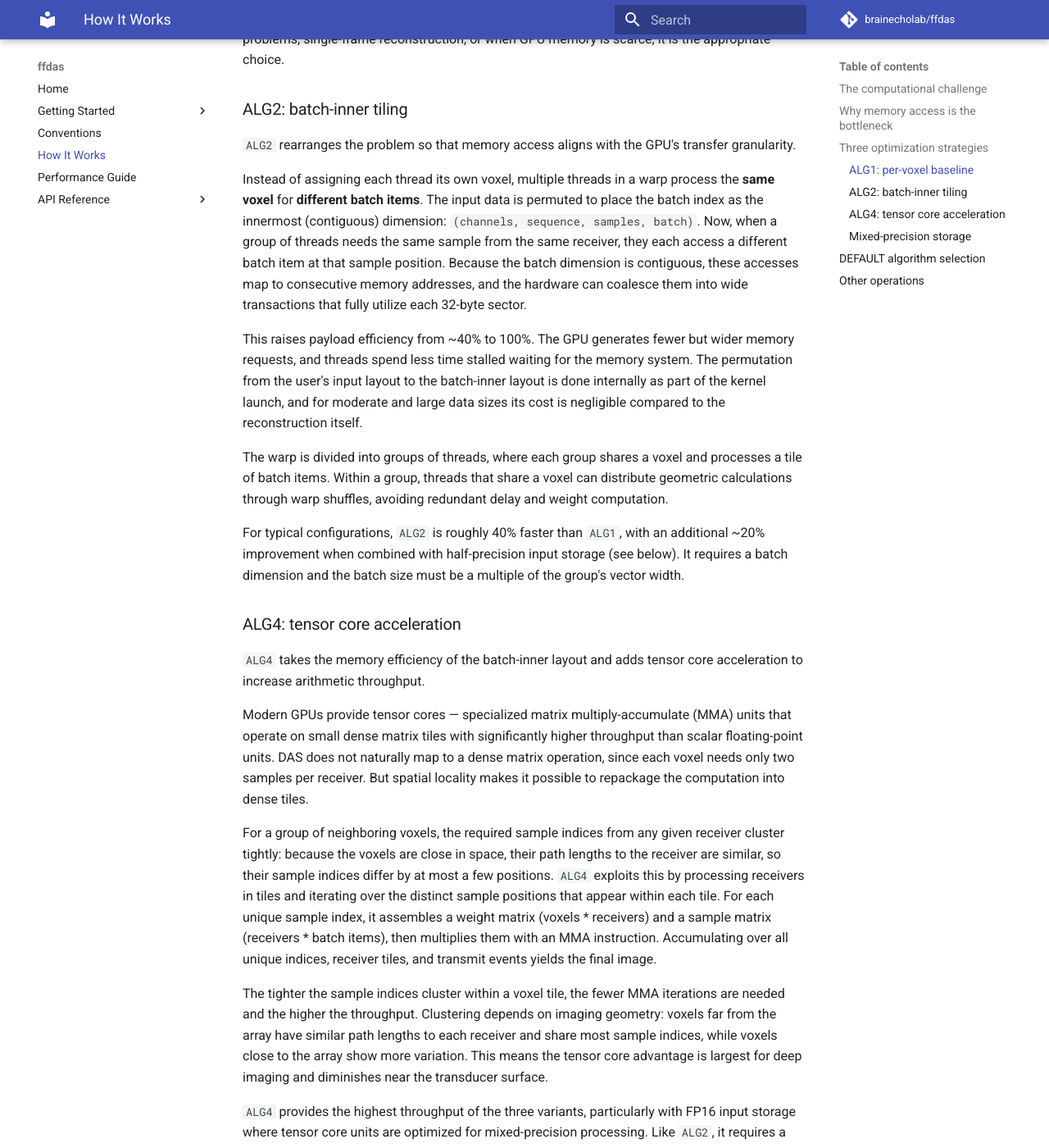
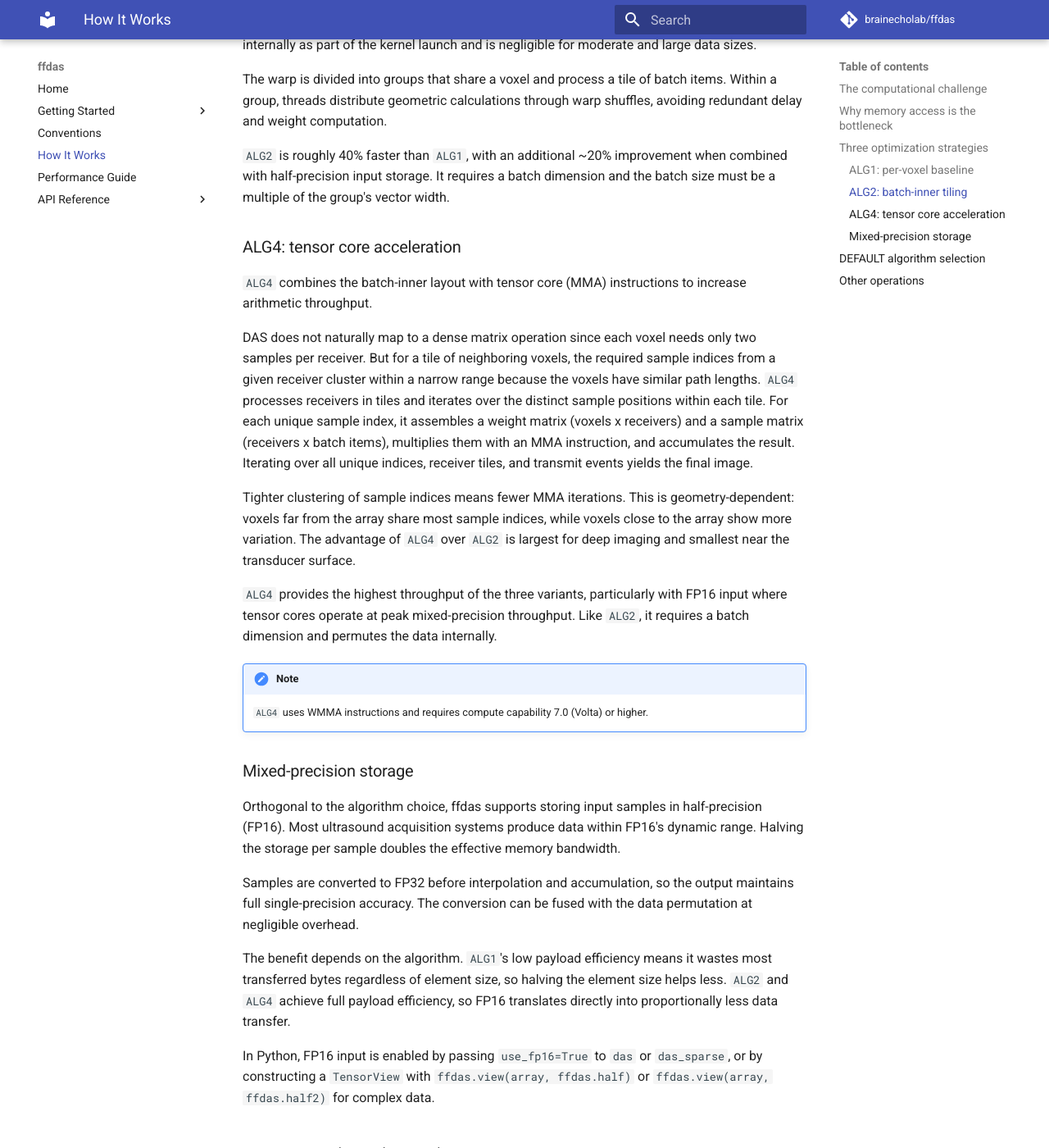
Before and after one commit to BrainEchoLab/ffdas, an MkDocs documentation site: the page built from docs/how-it-works.md, in a window 1280 px wide and 1400 px high, scrolled down 2198 px. Shown: the whole window at 82% size. Built offline with MkDocs 1.6.1 and Material for MkDocs 9.7.7, drawn with Linux system fonts in a browser that asks for light colours; comment, search, counter and statistics services are not loaded; some of the changed text lies outside the part shown.

Commit message:
update performance docs

```diff
--- a/docs/how-it-works.md
+++ b/docs/how-it-works.md
@@ -23,79 +23,77 @@
 
 ## The computational challenge
 
-Delay-and-sum reconstructs an image by, for each target voxel, interpolating and summing aligned samples from every receiver and transmit event. On a 128^3 grid with a 32*32 matrix array and 16 transmit events, a single volume requires roughly $128^3 \times 1024 \times 16 \approx 3.4 \times 10^{10}$ accumulation operations. At kilohertz volume rates, this pushes sustained throughput to the limits of even high-end consumer GPUs.
+Delay-and-sum reconstructs an image by interpolating and summing (compounding) aligned samples from every receiver and transmit event for each target voxel. For volumetric imaging with matrix arrays, this amounts to tens of billions of accumulations per volume, often at kilohertz volume rates.
 
-A natural thought is to precompute the delay from every receiver to every voxel and store these in an array. At this scale, that would take $N \times M \times Q \times 4$ bytes $\approx 128$ GiB — impractical on most systems. ffdas instead computes all delays in-kernel from the receiver and voxel positions, which keeps memory requirements manageable and makes the reconstruction independent of any precomputed delay table.
+ffdas computes all delays in-kernel from the receiver and voxel positions rather than precomputing and storing them. A precomputed delay table for a typical volumetric configuration would require over 100 GiB.
 
 ## Why memory access is the bottleneck
 
-The delay-and-sum computation is embarrassingly parallel: each voxel is independent, so it maps directly onto GPU threads. Yet standard implementations achieve only a fraction of the GPU's theoretical throughput. The reason is not insufficient compute capacity — even a consumer GPU has far more arithmetic capacity than this workload requires. The bottleneck is in how the data is accessed.
+Each voxel is independent, so DAS maps directly onto GPU threads. Standard implementations assign one thread per voxel and iterate over receivers and transmit events. The limiting factor in this approach is memory access efficiency.
 
-GPUs transfer data from memory in fixed 32-byte sectors. When a warp (a group of 32 threads executing in lockstep) issues memory requests, the hardware loads whichever sectors contain the requested addresses. If many threads request nearby addresses within the same sector, most of the loaded bytes are wasted. This fraction of loaded bytes that are actually used is called **payload efficiency**.
+GPU memory transfers happen in fixed 32-byte sectors. When threads in a warp request addresses that fall within the same few sectors, most loaded bytes go unused. The ratio of used to transferred bytes is the **payload efficiency**.
 
-In the standard DAS approach, each thread handles a different voxel. Because neighboring voxels in a regular grid have similar distances to any given receiver, threads in a warp tend to request nearly the same sample index from each channel. In a layout where samples are contiguous along the time axis, these requests map to overlapping addresses within the same few sectors. The hardware loads those sectors, but each 32-byte sector contains consecutive time samples that no other thread needs. Payload efficiency in this configuration is roughly 40% — more than half of all transferred data goes unused.
+In the standard per-voxel approach, neighboring threads request nearly the same sample index from each channel because their voxels are close in space. With a time-contiguous sample layout, these requests map to overlapping sectors containing consecutive time samples that no other thread needs. Payload efficiency in this configuration is around 40%.
 
-The GPU's caches partially compensate: since threads request similar indices, the L1 and L2 caches serve most requests without going to DRAM. Cache hit rates can exceed 99%. But the fundamental problem remains: the many small, fragmented memory transactions stall the execution pipeline. Threads spend most of their time waiting for the memory system to process individually small requests, even though the data they need is often already in cache. The issue is not bandwidth but transaction overhead.
+The L1 and L2 caches compensate partially, with hit rates exceeding 99%. But the large number of small, fragmented memory transactions still stalls the execution pipeline. The limiting factor is transaction overhead rather than raw bandwidth. See the paper for profiling data and roofline analysis.
 
 ## Three optimization strategies
 
-ffdas addresses this with three strategies that progressively improve memory utilization and arithmetic throughput. Each corresponds to an algorithm variant in the `Algorithm` enum.
+ffdas provides three algorithm variants that progressively improve memory utilization and arithmetic throughput.
 
 ### ALG1: per-voxel baseline
 
-`ALG1` uses the straightforward approach described above: each thread processes one voxel, iterating over all receivers and transmit events. It tiles over a small block of consecutive batch items per thread to amortize the geometric calculations (delay and weight computation) across frames.
+`ALG1` assigns each thread one voxel and iterates over all receivers and transmit events. It tiles over a small block of consecutive batch items per thread to amortize geometric calculations across frames.
 
 The input data uses the standard `(batch, channels, sequence, samples)` layout with samples contiguous. No data permutation is required.
 
-This is the simplest variant and the one with the lowest memory overhead. It supports all data types including `float64` and `complex128`, and does not require a batch dimension. Its throughput is limited by the fragmented memory access pattern described above, but for small problems, single-frame reconstruction, or when GPU memory is scarce, it is the appropriate choice.
+`ALG1` is the simplest variant and has the lowest memory overhead. It supports most data types, including `float64` and `complex128`, and does not require a batch dimension. Its throughput is limited by the fragmented access pattern described above, but for small problems, single-frame reconstruction, or limited GPU memory, it is the appropriate choice.
 
 ### ALG2: batch-inner tiling
 
-`ALG2` rearranges the problem so that memory access aligns with the GPU's transfer granularity.
+`ALG2` rearranges the data so that memory access aligns with the GPU's transfer granularity.
 
-Instead of assigning each thread its own voxel, multiple threads in a warp process the **same voxel** for **different batch items**. The input data is permuted to place the batch index as the innermost (contiguous) dimension: `(channels, sequence, samples, batch)`. Now, when a group of threads needs the same sample from the same receiver, they each access a different batch item at that sample position. Because the batch dimension is contiguous, these accesses map to consecutive memory addresses, and the hardware can coalesce them into wide transactions that fully utilize each 32-byte sector.
+Instead of each thread processing its own voxel, multiple threads in a warp process the **same voxel** for **different batch items**. The input data is permuted to place the batch index as the innermost (contiguous) dimension: `(channels, sequence, samples, batch)`. When threads sharing a voxel access the same sample from the same receiver, they each read a different batch item at that position. Because the batch dimension is contiguous, these reads map to consecutive addresses and coalesce into wide transactions that fully utilize each 32-byte sector.
 
-This raises payload efficiency from ~40% to 100%. The GPU generates fewer but wider memory requests, and threads spend less time stalled waiting for the memory system. The permutation from the user's input layout to the batch-inner layout is done internally as part of the kernel launch, and for moderate and large data sizes its cost is negligible compared to the reconstruction itself.
+This raises payload efficiency from around 40% to around 100%. The permutation is done internally as part of the kernel launch and is negligible for moderate and large data sizes.
 
-The warp is divided into groups of threads, where each group shares a voxel and processes a tile of batch items. Within a group, threads that share a voxel can distribute geometric calculations through warp shuffles, avoiding redundant delay and weight computation.
+The warp is divided into groups that share a voxel and process a tile of batch items. Within a group, threads distribute geometric calculations through warp shuffles, avoiding redundant delay and weight computation.
 
-For typical configurations, `ALG2` is roughly 40% faster than `ALG1`, with an additional ~20% improvement when combined with half-precision input storage (see below). It requires a batch dimension and the batch size must be a multiple of the group's vector width.
+`ALG2` is roughly 40% faster than `ALG1`, with an additional ~20% improvement when combined with half-precision input storage. It requires a batch dimension and the batch size must be a multiple of the group's vector width.
 
 ### ALG4: tensor core acceleration
 
-`ALG4` takes the memory efficiency of the batch-inner layout and adds tensor core acceleration to increase arithmetic throughput.
+`ALG4` combines the batch-inner layout with tensor core (MMA) instructions to increase arithmetic throughput.
 
-Modern GPUs provide tensor cores — specialized matrix multiply-accumulate (MMA) units that operate on small dense matrix tiles with significantly higher throughput than scalar floating-point units. DAS does not naturally map to a dense matrix operation, since each voxel needs only two samples per receiver. But spatial locality makes it possible to repackage the computation into dense tiles.
+DAS does not naturally map to a dense matrix operation since each voxel needs only two samples per receiver. But for a tile of neighboring voxels, the required sample indices from a given receiver cluster within a narrow range because the voxels have similar path lengths. `ALG4` processes receivers in tiles and iterates over the distinct sample positions within each tile. For each unique sample index, it assembles a weight matrix (voxels x receivers) and a sample matrix (receivers x batch items), multiplies them with an MMA instruction, and accumulates the result. Iterating over all unique indices, receiver tiles, and transmit events yields the final image.
 
-For a group of neighboring voxels, the required sample indices from any given receiver cluster tightly: because the voxels are close in space, their path lengths to the receiver are similar, so their sample indices differ by at most a few positions. `ALG4` exploits this by processing receivers in tiles and iterating over the distinct sample positions that appear within each tile. For each unique sample index, it assembles a weight matrix (voxels * receivers) and a sample matrix (receivers * batch items), then multiplies them with an MMA instruction. Accumulating over all unique indices, receiver tiles, and transmit events yields the final image.
+Tighter clustering of sample indices means fewer MMA iterations. This is geometry-dependent: voxels far from the array share most sample indices, while voxels close to the array show more variation. The advantage of `ALG4` over `ALG2` is largest for deep imaging and smallest near the transducer surface.
 
-The tighter the sample indices cluster within a voxel tile, the fewer MMA iterations are needed and the higher the throughput. Clustering depends on imaging geometry: voxels far from the array have similar path lengths to each receiver and share most sample indices, while voxels close to the array show more variation. This means the tensor core advantage is largest for deep imaging and diminishes near the transducer surface.
-
-`ALG4` provides the highest throughput of the three variants, particularly with FP16 input storage where tensor core units are optimized for mixed-precision processing. Like `ALG2`, it requires a batch dimension and permutes the data internally.
+`ALG4` provides the highest throughput of the three variants, particularly with FP16 input where tensor cores operate at peak mixed-precision throughput. Like `ALG2`, it requires a batch dimension and permutes the data internally.
 
 !!! note
     `ALG4` uses WMMA instructions and requires compute capability 7.0 (Volta) or higher.
 
 ### Mixed-precision storage
 
-Orthogonal to the algorithm choice, ffdas supports storing input samples in 16-bit floating-point (FP16) format. Most practical ultrasound systems produce data well within FP16's precision and dynamic range. Halving the storage per sample doubles the effective memory bandwidth.
+Orthogonal to the algorithm choice, ffdas supports storing input samples in half-precision (FP16). Most ultrasound acquisition systems produce data within FP16's dynamic range. Halving the storage per sample doubles the effective memory bandwidth.
 
-Samples are converted to 32-bit precision before interpolation and accumulation, so the output maintains full FP32 accuracy. The conversion can be fused with the data permutation, so the overhead is minimal.
+Samples are converted to FP32 before interpolation and accumulation, so the output maintains full single-precision accuracy. The conversion can be fused with the data permutation at negligible overhead.
 
-The benefit of FP16 depends on the algorithm. `ALG1`'s poor payload efficiency means it wastes most transferred bytes regardless of element size, so halving the element size helps less. `ALG2` and `ALG4` already achieve full payload efficiency, so FP16 translates directly into proportionally less data transfer.
+The benefit depends on the algorithm. `ALG1`'s low payload efficiency means it wastes most transferred bytes regardless of element size, so halving the element size helps less. `ALG2` and `ALG4` achieve full payload efficiency, so FP16 translates directly into proportionally less data transfer.
 
 In Python, FP16 input is enabled by passing `use_fp16=True` to `das` or `das_sparse`, or by constructing a `TensorView` with `ffdas.view(array, ffdas.half)` or `ffdas.view(array, ffdas.half2)` for complex data.
 
 ## DEFAULT algorithm selection
 
-`Algorithm.DEFAULT` currently dispatches to `ALG1`. It does not auto-select based on the problem configuration. If you want `ALG2` or `ALG4`, you must request them explicitly. Auto-selection based on batch size, grid dimensions, and hardware capabilities is planned for a future release.
+`Algorithm.DEFAULT` currently dispatches to `ALG1`. It does not yet auto-select based on the problem configuration. If you want `ALG2` or `ALG4`, you must request them explicitly. Auto-selection based on batch size, grid dimensions, and hardware capabilities is planned for a future release.
 
 ## Other operations
 
-The optimization strategies above apply specifically to `das` and `das_sparse`. The other operations in ffdas use different approaches appropriate to their computation:
+The optimization strategies above apply specifically to `das` and `das_sparse`. The other operations in ffdas use different approaches:
 
-- **`greens`** uses WMMA (tensor core) instructions directly, as the frequency-domain summation maps naturally to dense matrix operations. It requires SM 70+.
-- **`truncate_rank`** dispatches to cuSOLVER for the SVD and cuBLAS for the reconstruction, so its performance is determined by those libraries.
+- **`greens`** uses WMMA instructions directly, as the frequency-domain summation maps naturally to dense matrix operations. It requires SM 70+.
+- **`truncate_rank`** dispatches to cuSOLVER and cuBLAS for the SVD (or eigen decomposition) and reconstruction, so its performance is determined by those libraries.
 - **`einsum`** dispatches to cuBLAS GEMM after mapping the contraction to a matrix multiply. Performance is essentially cuBLAS throughput for the given tile sizes.
 - **`interpolate`** builds a spatial hash over the grid vertices for fast point location, then evaluates interpolation weights per query point.
 - **`gather`** and **`scatter`** are straightforward GPU kernels with vectorized loads where possible.
```
Also changed, not shown: docs/performance.md (+8 -8 lines).
